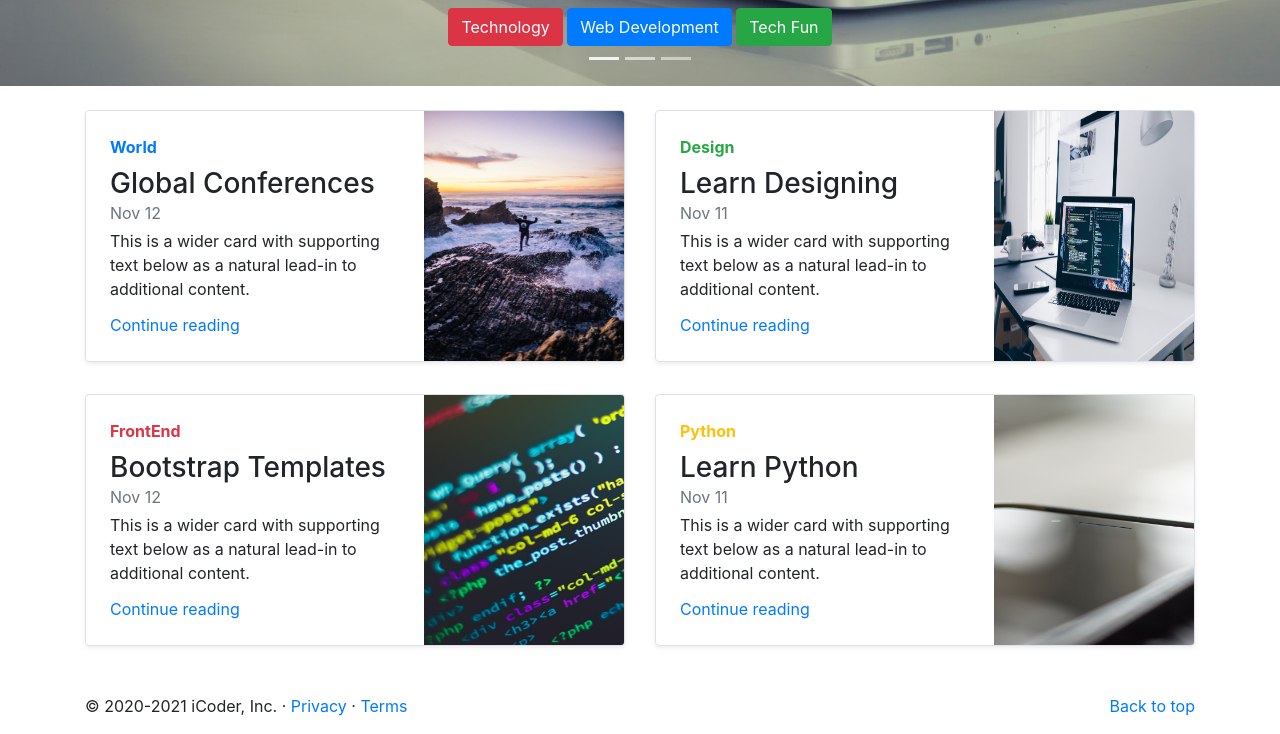
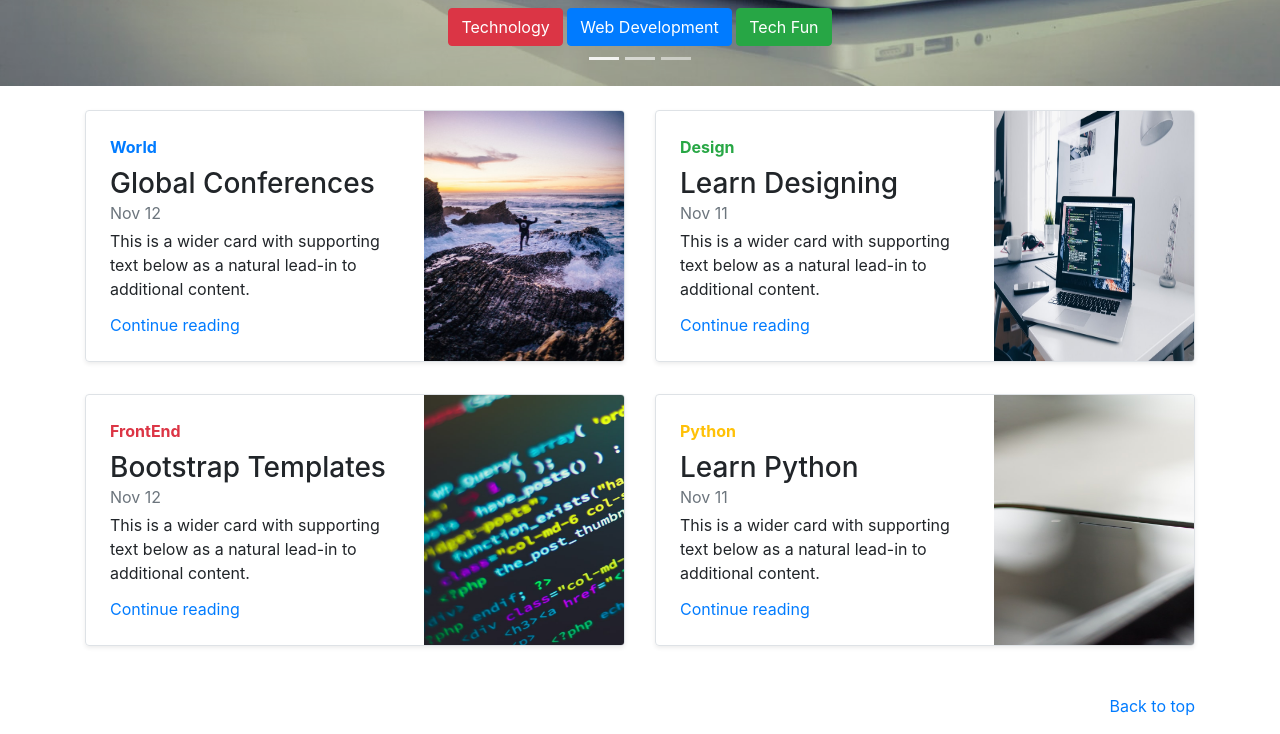
Before and after one commit to Gaurav-9648/bt-website, a plain HTML site: page index.html in a window 1280 px wide. Shown: the part 370-1104 px from the top of the page. Drawn offline with nearby package versions, Linux system fonts and the light colour scheme.

Commit message:
few change

```diff
--- a/index.html
+++ b/index.html
@@ -264,7 +264,6 @@
     </div>
     <footer class="container">
         <p class="float-right"><a href="#">Back to top</a></p>
-        <p>© 2020-2021 iCoder, Inc. · <a href="#">Privacy</a> · <a href="#">Terms</a></p>
     </footer>
 
     <script src="https://code.jquery.com/jquery-3.4.1.slim.min.js"
```
